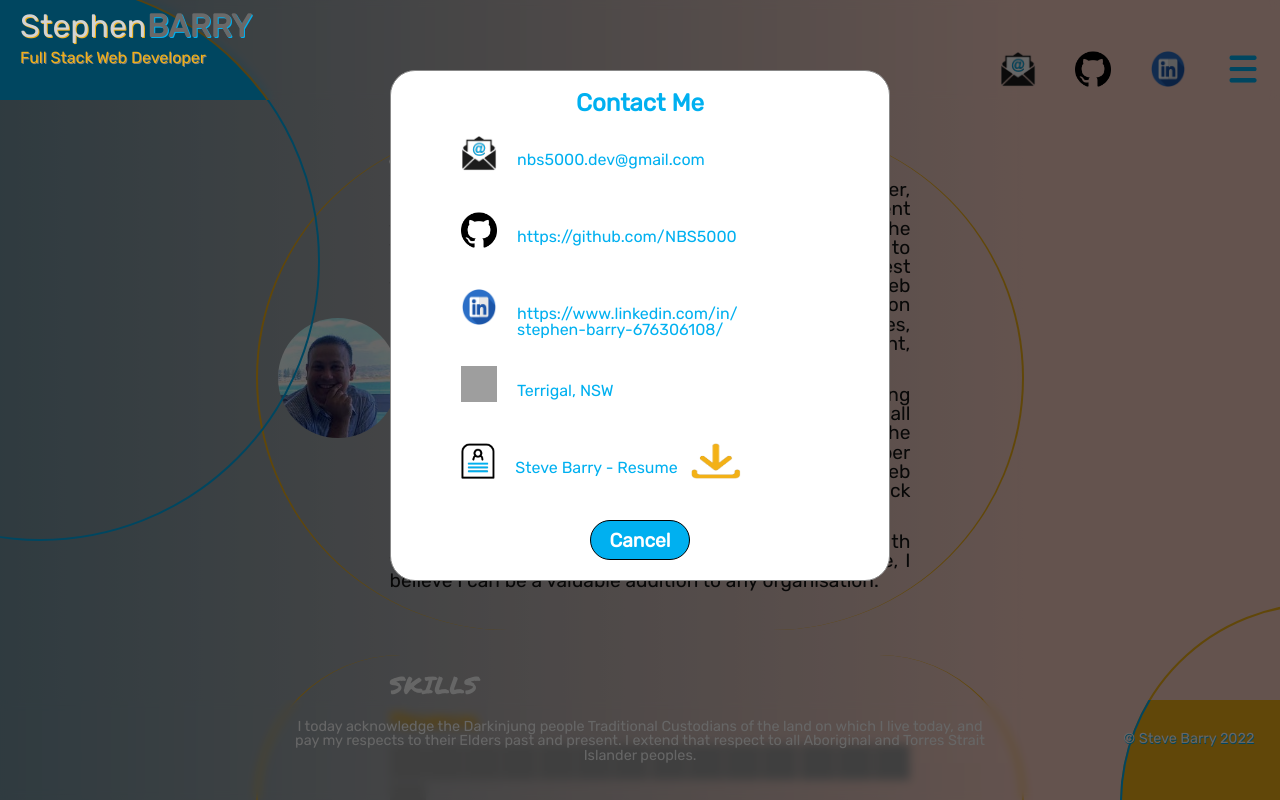
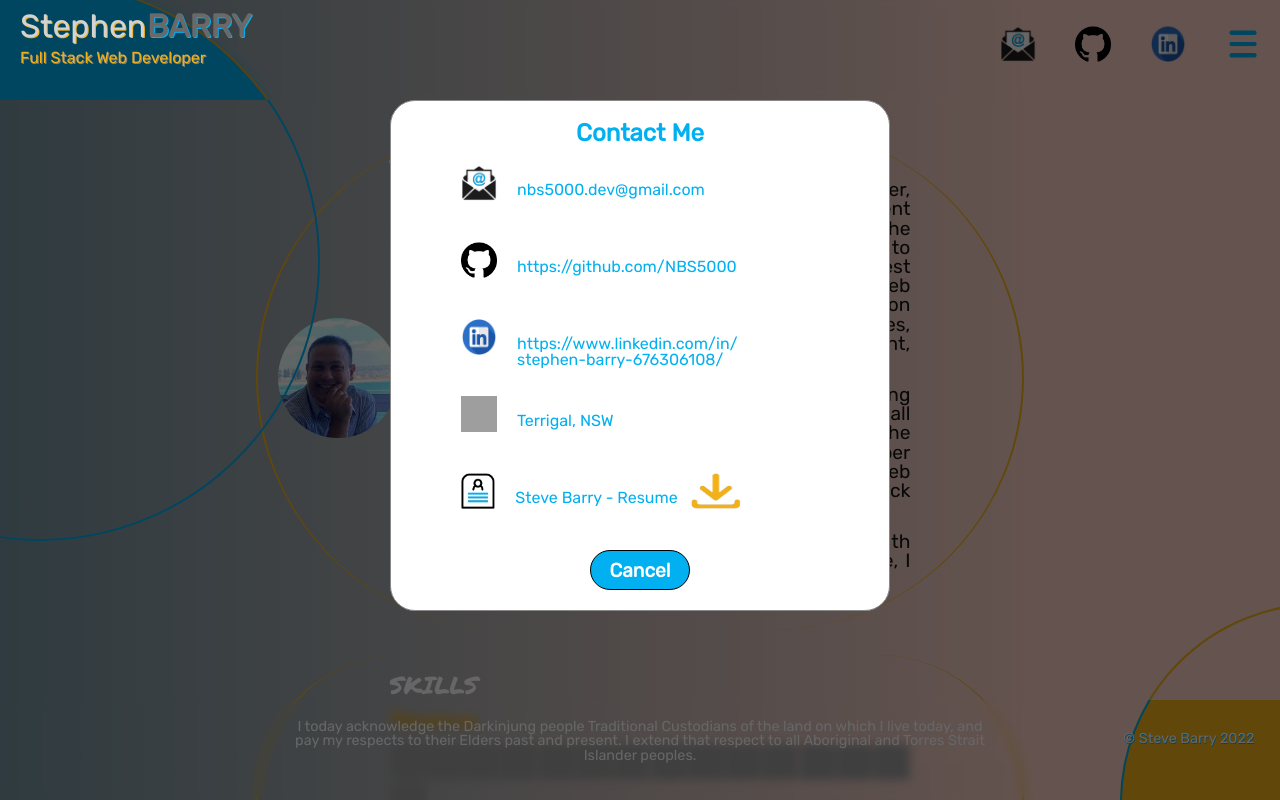
Before and after one commit to NBS5000/steveBarryPortfolio, a React (Create React App) app: page / in a window 1280 px wide. Both pictures are taken after a click on the picture 1242 px from the left and 69 px from the top of the page. Shown: the top 800 px of the page. Built offline with nearby package versions, Linux system fonts and the light colour scheme; grey boxes are pictures that could not be loaded.

Commit message:
fixing download cv issue, project modoal position adjustment

```diff
--- a/src/assets/css/index.css
+++ b/src/assets/css/index.css
@@ -182,3 +182,6 @@ Contact
 #burger2{
   cursor: pointer;
 }
+#wideContact{
+    margin: 0;
+}
--- a/src/assets/css/modal.css
+++ b/src/assets/css/modal.css
@@ -11,7 +11,7 @@ Taken from w3schools, linked with modal section in HTML and modal.js*/
     /* display: none; Hidden by default */
     position: fixed; /* Stay in place */
     z-index: 9999; /* Sit on top */
-    padding-top: 70px; /* Location of the box */
+    padding-top: 100px; /* Location of the box */
     left: 0;
     top: 0;
     width: 100%; /* Full width */
@@ -32,7 +32,7 @@ Taken from w3schools, linked with modal section in HTML and modal.js*/
 }
 .modal-content_proj{
     width: 600px;
-    height: 800px;
+    height: 650px;
     min-height: 600px;
     max-height: 800px;
     display: flex;
--- a/src/components/contact.js
+++ b/src/components/contact.js
@@ -93,7 +93,7 @@ function Contact() {
                                     <img className="contactImg" src="./assets/images/resume.png" alt="Resume Icon" />
                                     <p id="viewCvP" className="contactP">Steve Barry - Resume</p>
                                 </a>
-                                <a id="downCV" className="modContactLink" href="%PUBLIC_URL%/assets/doc/SteveBarry_CV.pdf" download>
+                                <a id="downCV" className="modContactLink" href="./assets/doc/SteveBarry_CV.pdf" download>
                                     <img id="downCvImg" className="contactImg" src="./assets/images/download.png" alt="Download Icon" />
                                 </a>
                             </div>
```
